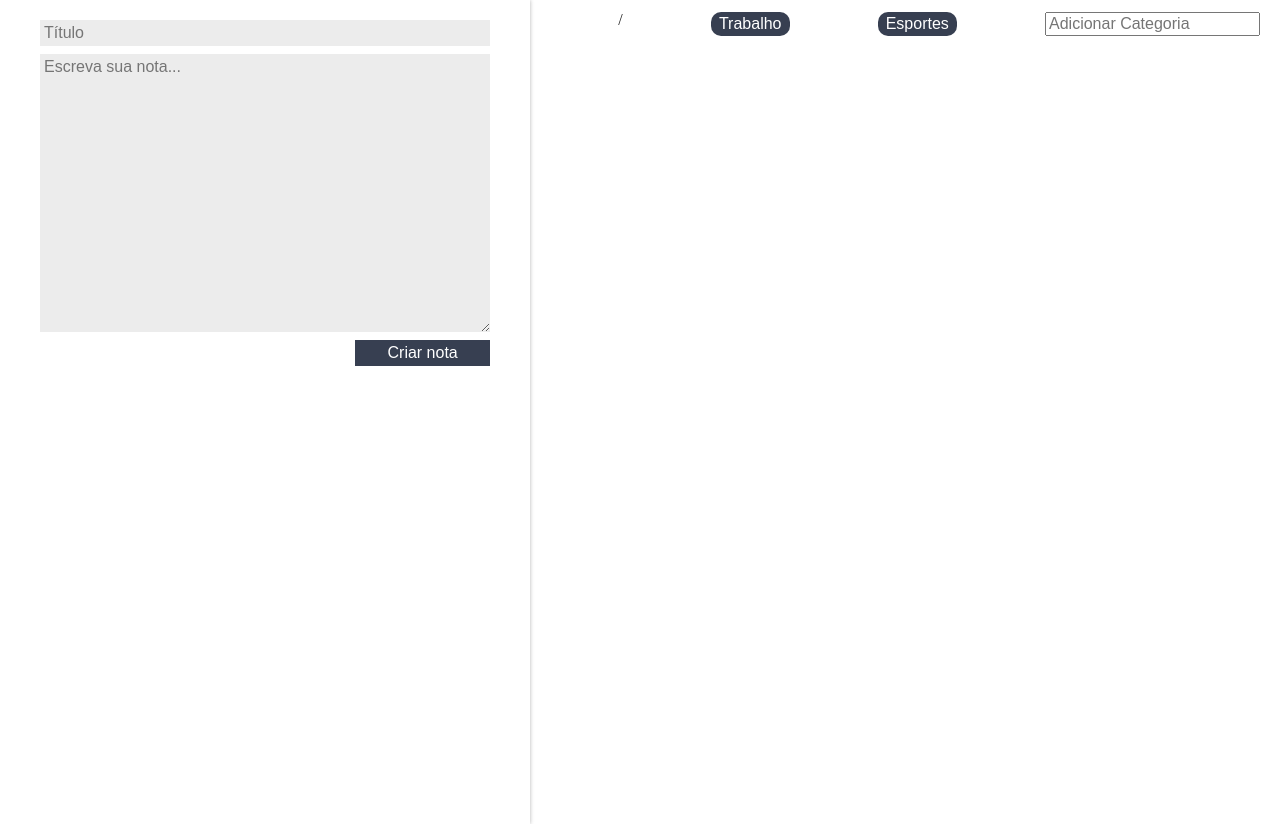
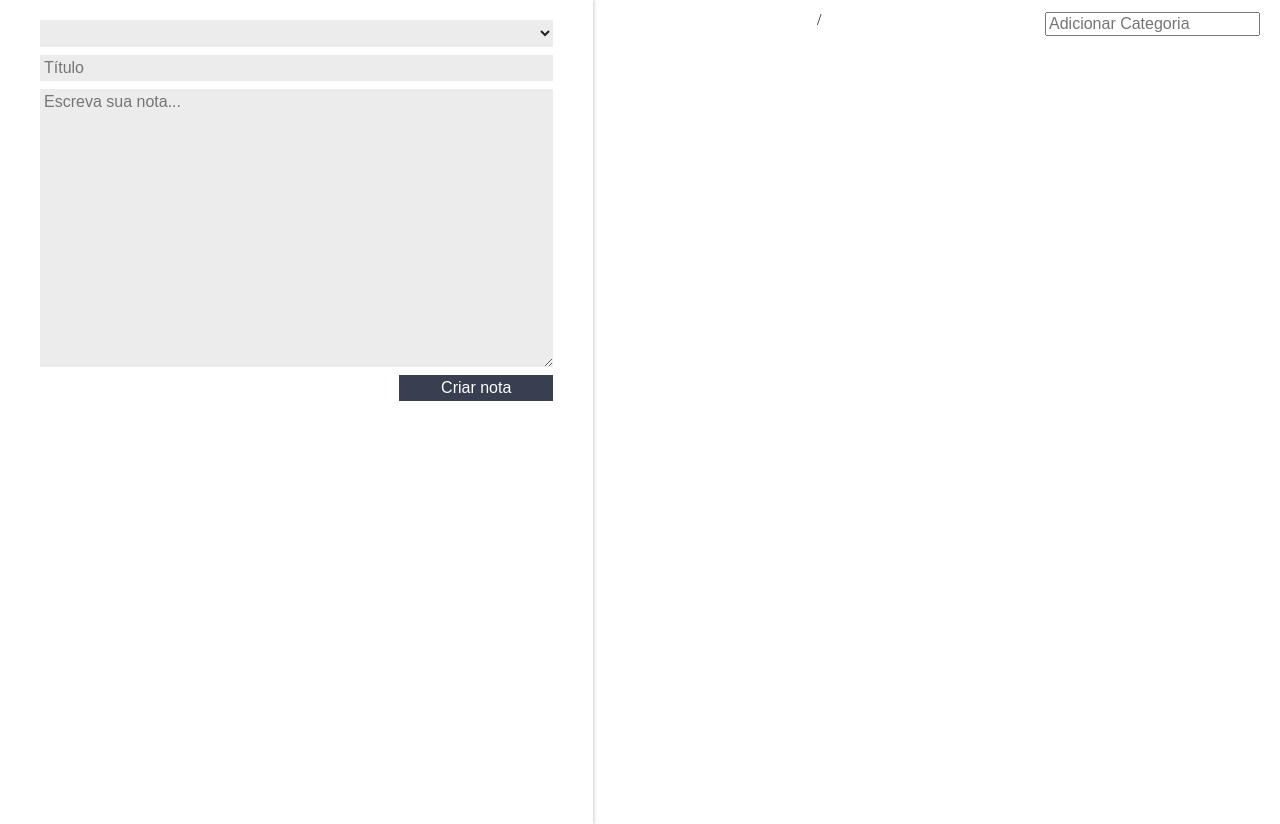
Before and after one commit to luan-u/tutorial-alura-ceep, a React (Create React App) app: page / in a window 1280 px wide. Built offline with nearby package versions, Linux system fonts and the light colour scheme.

Commit message:
added category selector to card creation section

```diff
--- a/src/App.js
+++ b/src/App.js
@@ -13,7 +13,7 @@ class App extends Component{
     super();
     this.state = {
       notas: [],
-      categorias: ["Trabalho", "Esportes"]
+      categorias: []
     }
   }
 
@@ -42,7 +42,9 @@ class App extends Component{
     // JSX returns must have only one parent tag
     return (
       <section className="conteudo">
-        <FormularioCadastro criarNota={this.criarNota.bind(this)}/>
+        <FormularioCadastro
+          categorias={this.state.categorias}
+          criarNota={this.criarNota.bind(this)}/>
         <main className="conteudo-principal">
           <ListaDeCategorias
             adicionarCategoria={this.adicionarCategoria.bind(this)}
--- a/src/components/FormularioCadastro/FormularioCadastro.jsx
+++ b/src/components/FormularioCadastro/FormularioCadastro.jsx
@@ -29,6 +29,11 @@ class FormularioCadastro extends Component {
             <form className="form-cadastro"
                 onSubmit={this._criarNota.bind(this)}
                 >
+                <select className="form-cadastro_input">
+                    {this.props.categorias.map(categoria => {
+                        return <option>{categoria}</option>
+                    })}
+                </select>
                 <input
                     type="text"
                     placeholder="Título"
```
